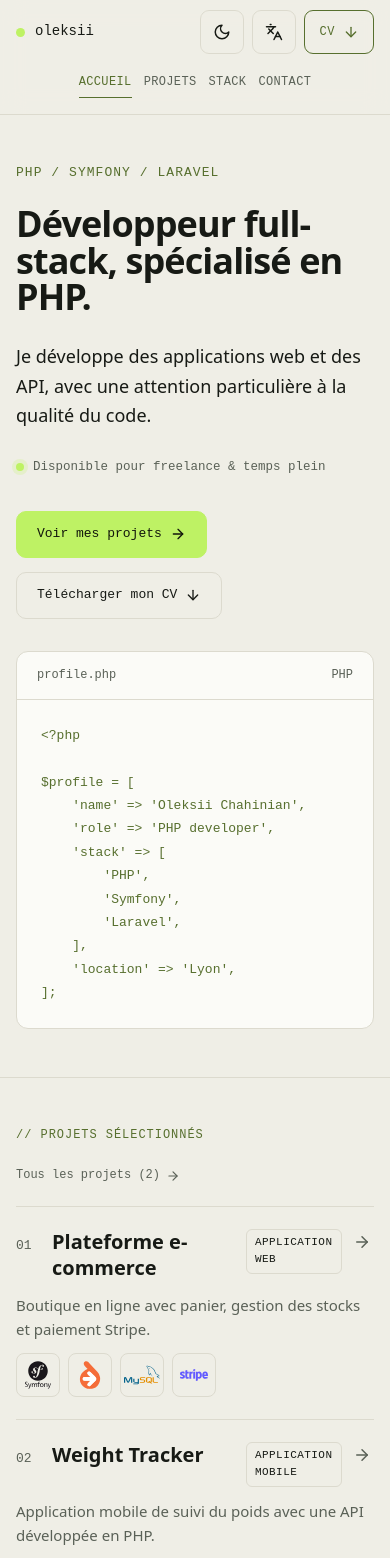
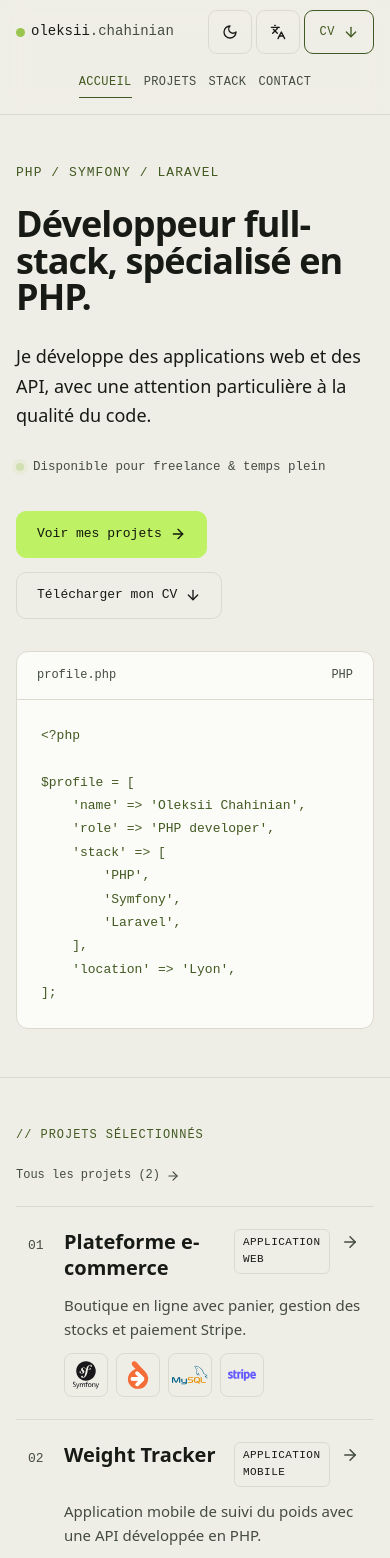
Before and after one commit to Valerian0507/Portfolio, a Vue app: page / in a window 390 px wide. Shown: the top 1558 px of the page. Built offline with nearby package versions, Linux system fonts and the light colour scheme.

Commit message:
fix style

```diff
--- a/src/components/project_card.vue
+++ b/src/components/project_card.vue
@@ -264,12 +264,32 @@ defineProps({
 
 @media (max-width: 40rem) {
   .project_card_row {
+    position: relative;
     grid-template-columns: 1.5rem minmax(0, 1fr) max-content;
     column-gap: 0.75rem;
-    padding-inline: 0;
+    padding-inline: 0.75rem;
+
+    &::before {
+      position: absolute;
+      inset-block: 0;
+      left: 0px;
+      width: 3px;
+      background-color: var(--color-accent);
+      opacity: 0;
+      pointer-events: none;
+      content: '';
+    }
+
+    &:hover {
+      box-shadow: none;
+
+      &::before {
+        opacity: 1;
+      }
+    }
 
     .project_card_content {
-      grid-column: 1 / -1;
+      grid-column: 2 / -1;
     }
 
     .project_card_meta {
@@ -287,7 +307,10 @@ defineProps({
     }
   }
 }
+@media (max-width: 22.5rem) {
+  .project_card_row .project_card_title {
+    font-size: 1.125rem;
+    line-height: 1.625rem;
+  }
+}
 </style>
-
-@media (max-width: 22.5rem) { .project_card_row .project_card_title { font-size: 1.125rem;
-line-height: 1.625rem; } }
--- a/src/components/site_navbar.vue
+++ b/src/components/site_navbar.vue
@@ -121,7 +121,7 @@ const cvUrl = `${import.meta.env.BASE_URL}cv_oleksii_chahinian.pdf`
     height: 0.5625rem;
     flex-shrink: 0;
     border-radius: 50%;
-    background-color: var(--color-accent);
+    background-color: var(--color-status);
   }
 
   &_links {
@@ -237,10 +237,25 @@ const cvUrl = `${import.meta.env.BASE_URL}cv_oleksii_chahinian.pdf`
 
 @media (max-width: 34rem) {
   .navbar {
+    column-gap: 0.5rem;
     padding-block: 0.625rem;
 
+    &_logo {
+      gap: 0.375rem;
+      font-size: 0.875rem;
+    }
+
     &_logo_suffix {
-      display: none;
+      display: inline;
+    }
+
+    &_actions {
+      gap: 0.25rem;
+
+      button svg {
+        width: 1rem;
+        height: 1rem;
+      }
     }
 
     &_links {
@@ -248,6 +263,33 @@ const cvUrl = `${import.meta.env.BASE_URL}cv_oleksii_chahinian.pdf`
 
       a {
         letter-spacing: 0.03em;
+      }
+    }
+  }
+}
+
+@media (max-width: 22.5rem) {
+  .navbar {
+    column-gap: 0.25rem;
+
+    &_logo {
+      gap: 0.25rem;
+    }
+
+    &_mark {
+      width: 0.4375rem;
+      height: 0.4375rem;
+    }
+
+    &_actions {
+      button,
+      .navbar_cv {
+        min-width: 2.25rem;
+        padding-inline: 0.375rem;
+      }
+
+      .navbar_cv span {
+        display: none;
       }
     }
   }
--- a/src/components/skills_section.vue
+++ b/src/components/skills_section.vue
@@ -27,7 +27,7 @@ const { t } = useI18n({ useScope: 'global' })
 
 <style scoped lang="scss">
 .skills_section {
-  margin-top: 3.75rem;
+  margin-top: 2rem;
   padding-block: 4.5rem;
   border-top: 1px solid var(--color-border);
 }
--- a/src/styles/main.scss
+++ b/src/styles/main.scss
@@ -8,6 +8,7 @@
   --color-muted: #7e878b;
   --color-border: #242a2d;
   --color-accent-ink: var(--color-accent);
+  --color-status: var(--color-accent);
   --color-on-accent: #12160b;
   --font-body: 'IBM Plex Sans Variable', system-ui, sans-serif;
   --font-heading: 'Space Grotesk Variable', system-ui, sans-serif;
@@ -20,11 +21,12 @@
   --color-background: #efeee6;
   --color-surface: #fbfbf7;
   --color-text: #171a15;
-  --color-muted: #5a6157;
+  --color-muted: #444b41;
   --color-border: #dcdace;
 
   --color-accent: #bef264;
-  --color-accent-ink: #576f2e;
+  --color-accent-ink: #425921;
+  --color-status: #9ac550;
   --color-on-accent: #12160b;
 }
 
@@ -88,6 +90,6 @@ button {
   min-height: 100svh;
 }
 
-#app > main {
+#app>main {
   flex: 1;
 }
--- a/src/views/home_view.vue
+++ b/src/views/home_view.vue
@@ -216,8 +216,9 @@ $profile = [
     height: 0.5rem;
     flex-shrink: 0;
     border-radius: 50%;
-    background-color: var(--color-accent);
-    box-shadow: 0 0 0 0.25rem color-mix(in srgb, var(--color-accent) 22%, transparent);
+    background-color: var(--color-status);
+    box-shadow: 0 0 0 0.25rem color-mix(in srgb, var(--color-status) 22%, transparent);
+    animation: availability_blink 2s ease-in-out infinite;
   }
 
   &_actions {
@@ -225,6 +226,17 @@ $profile = [
     flex-wrap: wrap;
     gap: 0.875rem;
     margin-top: 2.125rem;
+  }
+}
+
+@keyframes availability_blink {
+  0%,
+  100% {
+    opacity: 1;
+  }
+
+  50% {
+    opacity: 0.35;
   }
 }
 
@@ -240,7 +252,8 @@ $profile = [
 }
 
 @media (prefers-reduced-motion: reduce) {
-  .hero_terminal_cursor {
+  .hero_terminal_cursor,
+  .hero_availability_light {
     animation: none;
   }
 }
```
